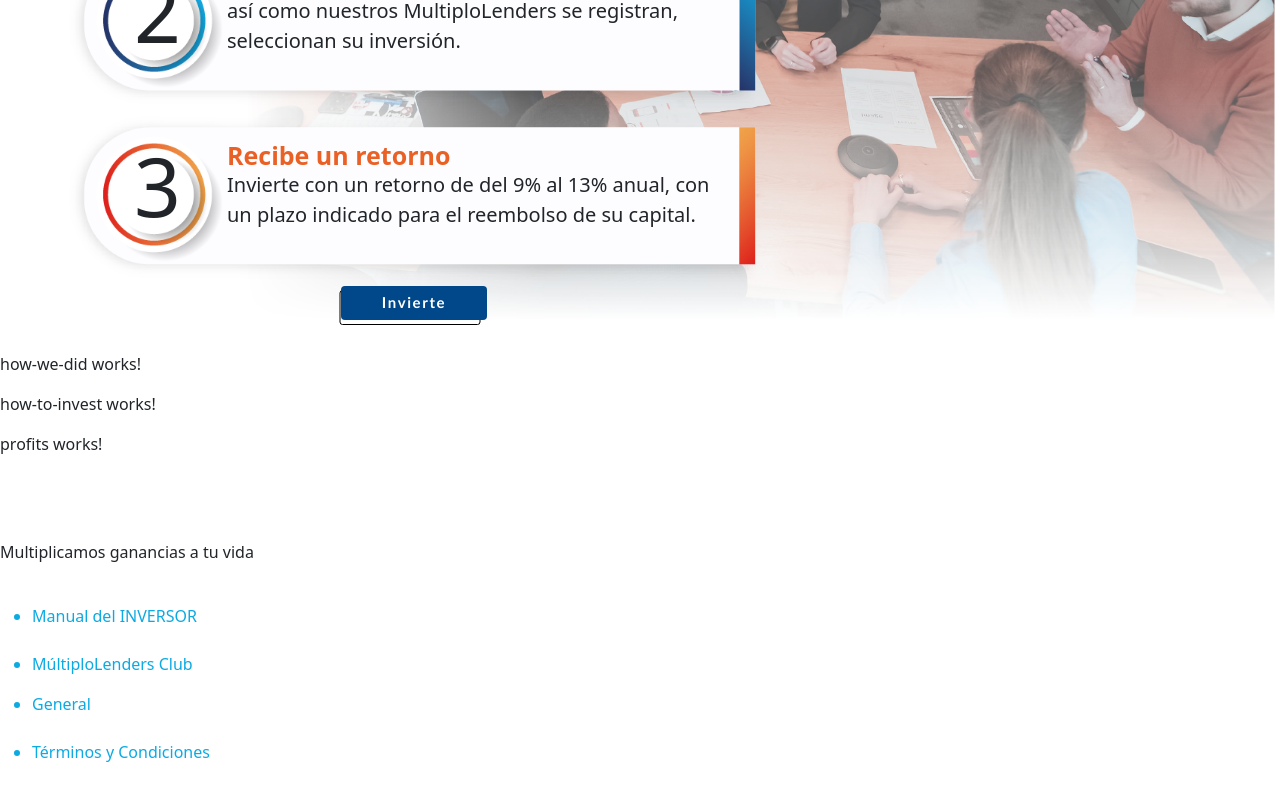
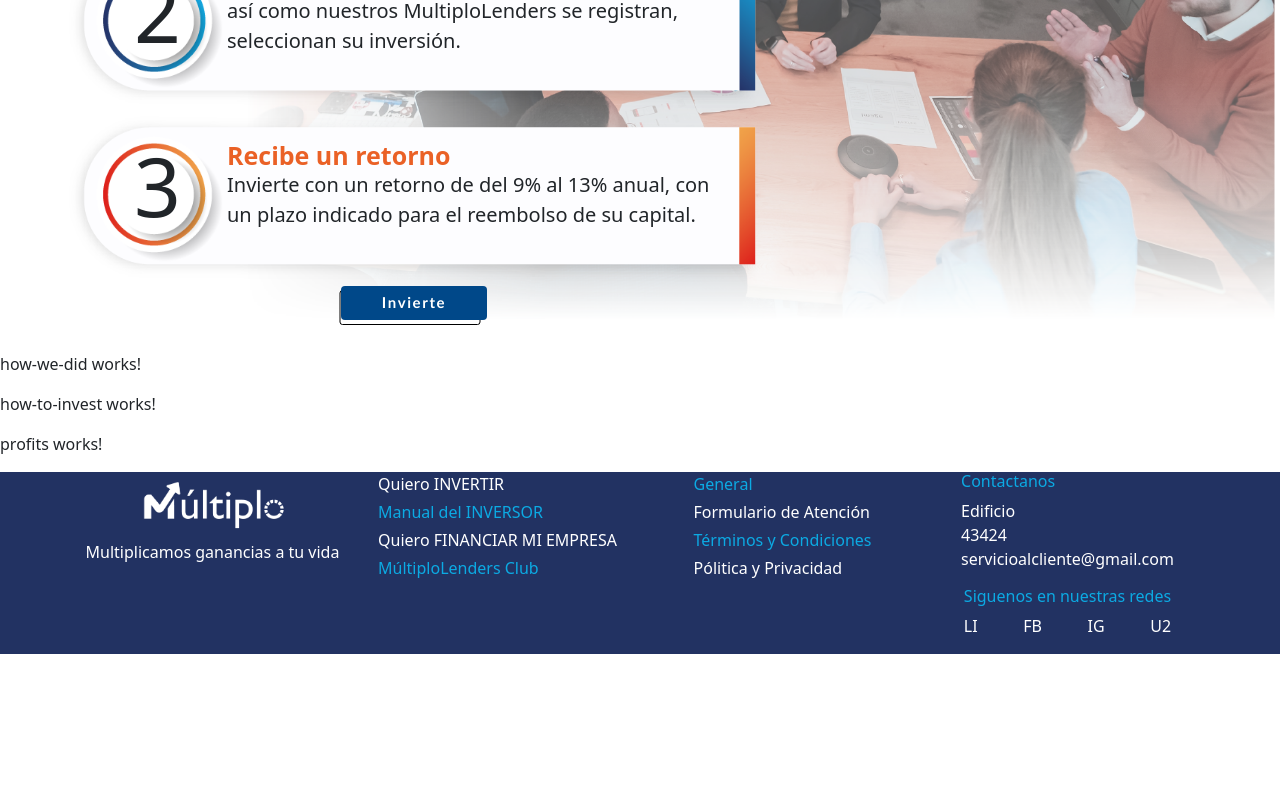
Before and after one commit to FedeRacun/multiplo.landing, an Angular app: page / in a window 1280 px wide. Shown: the part 1921-2721 px from the top of the page. After the commit the page ends 2575 px from the top, so only its background shows below. Built offline with nearby package versions, Linux system fonts and the light colour scheme; a web font is replaced by a local one.

Commit message:
fix footer styles with bootstrap

```diff
--- a/src/app/views/footer/footer.component.html
+++ b/src/app/views/footer/footer.component.html
@@ -1,4 +1,76 @@
-<div class="firstFooter">
+<footer class="bg-color-primary-500">
+  <div class="container">
+    <div class="row">
+      <div class="col-12 col-md-3 d-flex align-items-center flex-column">
+        <img src="../../../assets/images/logo-footer.png" width="150px" />
+        <p class="text-white">Multiplicamos ganancias a tu vida</p>
+      </div>
+      <!-- Links -->
+      <div class="col-6 col-md-3 d-flex justify-content-center">
+        <ul class="list-unstyled mb-0">
+          <li class="mb-1">
+            <a href="#!" class="text-white text-decoration-none">Quiero INVERTIR</a>
+          </li>
+          <li class="mb-1">
+            <a href="#!" class="text-primary-100 text-decoration-none">Manual del INVERSOR</a>
+          </li>
+          <li class="mb-1">
+            <a href="#!" class="text-white text-decoration-none">Quiero FINANCIAR MI EMPRESA</a>
+          </li>
+          <li class="mb-1">
+            <a href="#!" class="text-primary-100 text-decoration-none">MúltiploLenders Club</a>
+          </li>
+        </ul>
+      </div>
+      <!-- Form y otros -->
+      <div class="col-6 col-md-3 d-flex justify-content-center">
+        <ul class="list-unstyled mb-0">
+          <li class="mb-1">
+            <a href="#!" class="text-primary-100 text-decoration-none">General</a>
+          </li>
+          <li class="mb-1">
+            <a href="#!" class="text-white text-decoration-none">Formulario de Atención</a>
+          </li>
+          <li class="mb-1">
+            <a href="#!" class="text-primary-100 text-decoration-none">Términos y Condiciones</a>
+          </li>
+          <li class="mb-1">
+            <a href="#!" class="text-white text-decoration-none">Pólitica y Privacidad</a>
+          </li>
+        </ul>
+      </div>
+      <!-- Contactanos y Redes -->
+      <div class="col-12 col-md-3 d-flex justify-content-center flex-wrap">
+        <div class="contact">
+          <h6 class="text-primary-100">Contactanos</h6>
+          <div class="d-flex flex-column">
+            <ul class="list-unstyled">
+              <li class="text-white text-decoration-none">Edificio</li>
+              <li class="text-white text-decoration-none">43424</li>
+              <li class="text-white text-decoration-none">servicioalcliente@gmail.com</li>
+            </ul>
+          </div>
+        </div>
+        <!-- Redes sociales-->
+        <div class="social-media">
+          <h6 class="text-primary-100">Siguenos en nuestras redes</h6>
+          <ul class="list-unstyled d-flex justify-content-between">
+            <li class="text-white text-decoration-none">LI</li>
+            <li class="text-white text-decoration-none">FB</li>
+            <li class="text-white text-decoration-none">IG</li>
+            <li class="text-white text-decoration-none">U2</li>
+          </ul>
+        </div>
+      </div>
+    </div>
+  </div>
+</footer>
+
+
+
+
+
+<!--div class="firstFooter">
   <div class="firstFooterContainer">
     <div class="footerLogo">
       <img src="../../../assets/images/logo-footer.png" width="150px" />
@@ -17,7 +89,7 @@
         <li style="color: #0caae3"><span>Términos y Condiciones</span></li>
         <li style="color: white"><span>Pólitica y Privacidad</span></li>
       </ul>
-    </div>
+    </div-->
     <!--div class="footerContact">
       <div class="footerContactContent">
         <span class="contactTitle">Contáctanos</span>
@@ -38,6 +110,6 @@
           <li><img src="../../../assets/images/iconos/YouTube.png" /></li>
         </ul>
       </div>
-    </div-->
+    </div>
   </div>
-</div>
+</div-->
--- a/src/styles.css
+++ b/src/styles.css
@@ -3,3 +3,64 @@
     font-family: lato;
     src: url(assets/fuente/GillansMT.TTF) format("opentype");
   }
+
+  .bg-color-primary-500 {
+    background-color: #223262;
+  }
+
+  .bg-color-primary-400 {
+    background-color: #004889;
+  }
+
+  .bg-color-primary-300 {
+    background-color: #0460A7;
+  }
+
+  .bg-color-primary-200 {
+    background-color: #3176BA;
+  }
+
+  .bg-color-primary-100 {
+    background-color: #0CAAE3;
+  }
+
+
+  .bg-color-secondary-500 {
+    background-color: #E33823;
+  }
+
+  .bg-color-secondary-400 {
+    background-color: #EA6126;
+  }
+
+  .bg-color-secondary-300 {
+    background-color: #E06222;
+  }
+
+  .bg-color-secondary-200 {
+    background-color: #EF8448;
+  }
+
+  .bg-color-secondary-100 {
+    background-color: #F2A348;
+  }
+
+  .text-primary-500 {
+    color: #223262;
+  }
+
+  .text-primary-400 {
+    color: #004889;
+  }
+
+  .text-primary-300 {
+    color: #0460A7;
+  }
+
+  .text-primary-200 {
+    color: #3176BA;
+  }
+
+  .text-primary-100 {
+    color: #0CAAE3;
+  }
```
